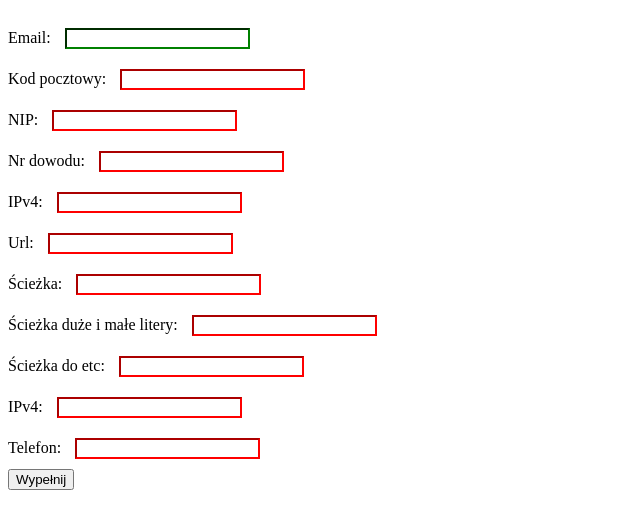
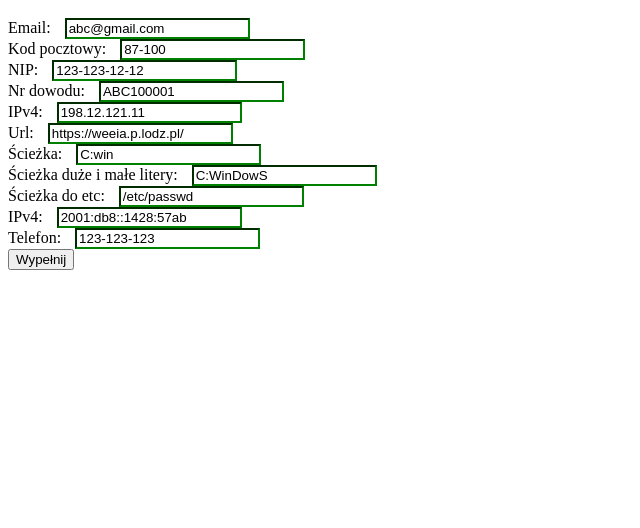
Before and after one commit to olasawa/olasawa.github.io, a plain HTML site: page lab1/index.html in a window 1280 px wide. Both pictures are taken after a click on the button "Wypełnij". Shown: the part 48-576 px from the top of the page, without its empty margins (0-640 px from the left). Drawn offline with Linux system fonts and the light colour scheme.

Commit message:
Button fix

```diff
--- a/lab1/index.html
+++ b/lab1/index.html
@@ -26,13 +26,13 @@
     <input type="url" id="web" name="web" required>
     <br>
     <label>Ścieżka:</label>
-    <input type="text" id="" name="path" required>
+    <input type="text" id="path" name="path" required>
     <br>
     <label>Ścieżka duże i małe litery:</label>
-    <input type="text" name="path2" required>
+    <input type="text" id="path2" name="path2" required>
     <br>
     <label>Ścieżka do etc:</label>
-    <input type="text" name="path3" required>
+    <input type="text" id="path3" name="path3" required>
     <br>
     <label>IPv4:</label>
     <input type="text" id="ipv6" name="ipv6" required>
@@ -40,7 +40,7 @@
     <label>Telefon:</label>
     <input type="tel" id="phone" name="phone" pattern="[0-9]{3}-[0-9]{3}-[0-9]{3}" required>
     <br>
-    <button id="btn">Wypełnij</button>
+    <button id="btn" onClick=fill()>Wypełnij</button>
     <script src="script.js"></script>
 </body>
 </html>
--- a/lab1/script.js
+++ b/lab1/script.js
@@ -1,13 +1,13 @@
-$("#btn").click(function() {
-    $("#email").val("abc@gmail.com");
-    $("#post_code").val("87-100");
-    $("#nip").val("123-123-12-12");
-    $("#id_num").val("ABC100001")
-    $("#ipv4").val("111.11.111.11");
-    $("#web").val("https://weeia.p.lodz.pl/");
-    $("#path").val("C:\win")
-    $("#path2").val("C:\WindowS");
-    $("#path3").val("/etc/passwd");
-    $("#ipv6").val("");
-    $("#phone").val("123-123-123");
-  });
+function fill() {
+    document.getElementById('email').value="abc@gmail.com";
+    document.getElementById('post_code').value="87-100";
+    document.getElementById('nip').value="123-123-12-12";
+    document.getElementById('id_num').value="ABC100001";
+    document.getElementById('ipv4').value="198.12.121.11";
+    document.getElementById('web').value="https://weeia.p.lodz.pl/";
+    document.getElementById('path').value="C:\win";
+    document.getElementById('path2').value="C:\WinDowS";
+    document.getElementById('path3').value="/etc/passwd";
+    document.getElementById('ipv6').value="2001:db8::1428:57ab";
+    document.getElementById('phone').value="123-123-123";
+  }
--- a/lab1/style.css
+++ b/lab1/style.css
@@ -1,5 +1,5 @@
 input{
-    margin:10px;
+    margin-left:10px;
 }
 input:invalid {
     border-color:red;
```
